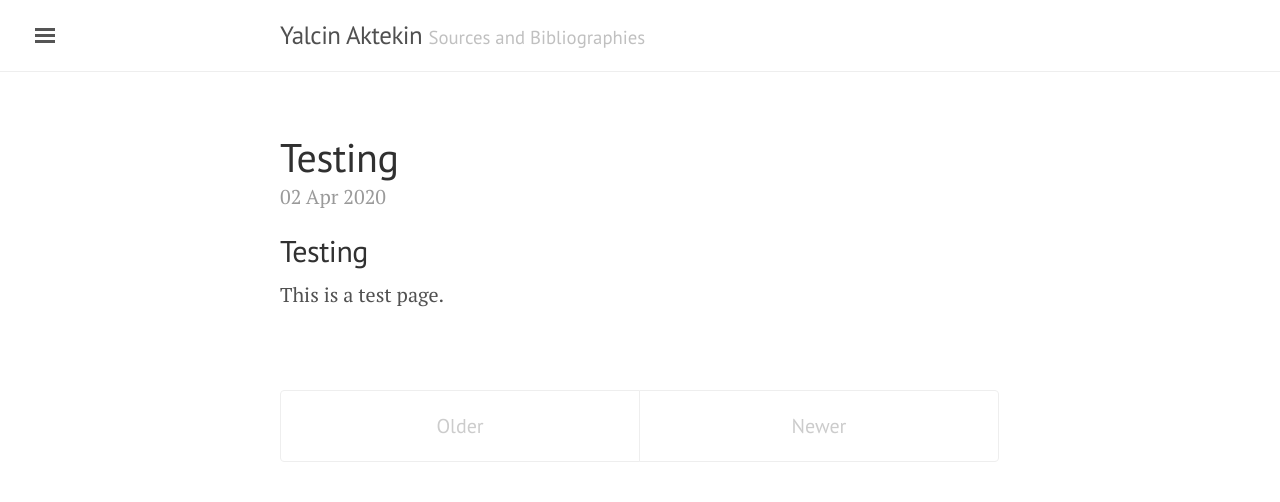
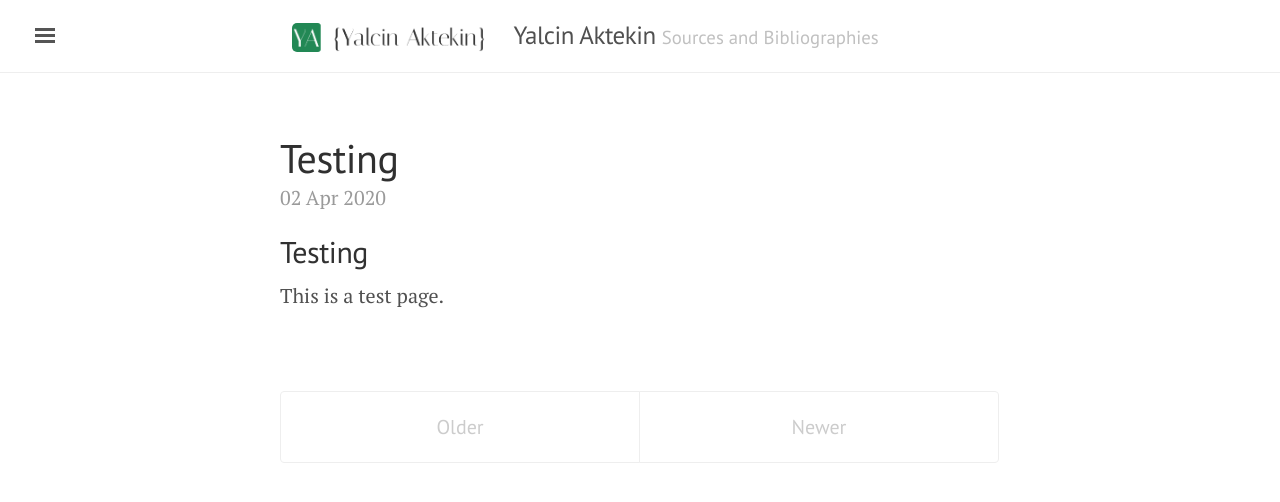
Before and after one commit to yalcinaktekin/yalcinaktekin.github.io, a Jekyll site: the page built from index.html, in a window 1280 px wide. Shown: the top 502 px of the page. Built offline with Jekyll 4.4.1, drawn with Linux system fonts in a browser that asks for light colours; the list of posts is cut into pages by our own code.

Commit message:
Update default.html

```diff
--- a/_layouts/default.html
+++ b/_layouts/default.html
@@ -13,8 +13,8 @@
       <div class="masthead">
         <div class="container">
           <h3 class="masthead-title">
-            <!-- <img src="/images/yalcin.png" align="top" style="margin:0px 0.8rem 0px 0.6rem; display:inline-block;
-             width:70%; max-width:200px; min-width:90px; border:none blue 1px; vertical-align:middle;"> -->
+            <a href="/"><img src="/images/yalcin.png" align="top" style="margin:0px 0.8rem 0px 0.6rem; display:inline-block;
+             width:70%; max-width:200px; min-width:90px; border:none blue 1px; vertical-align:middle;"></a>
             <a href="{{ site.baseurl }}/" title="Home">{{ site.title }}</a>
             <small>{{ site.tagline }}</small>
           </h3>
```
